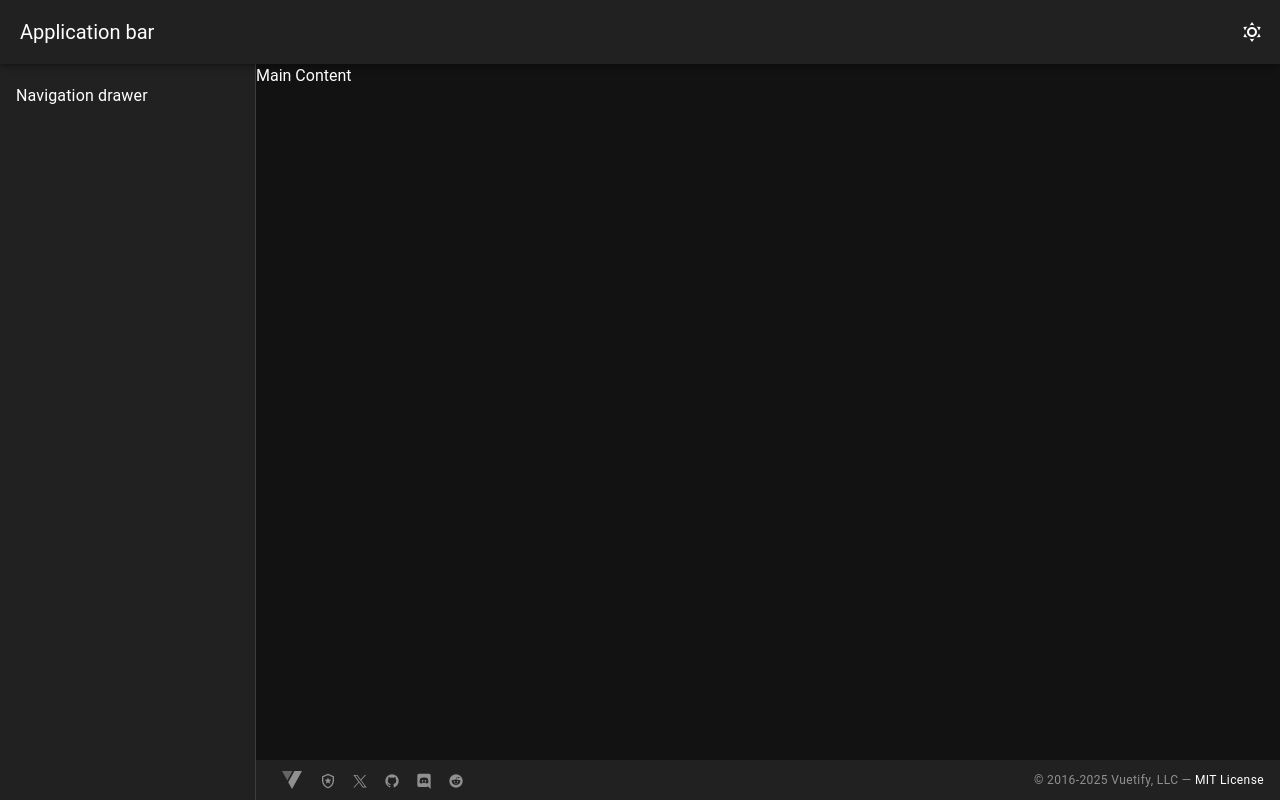
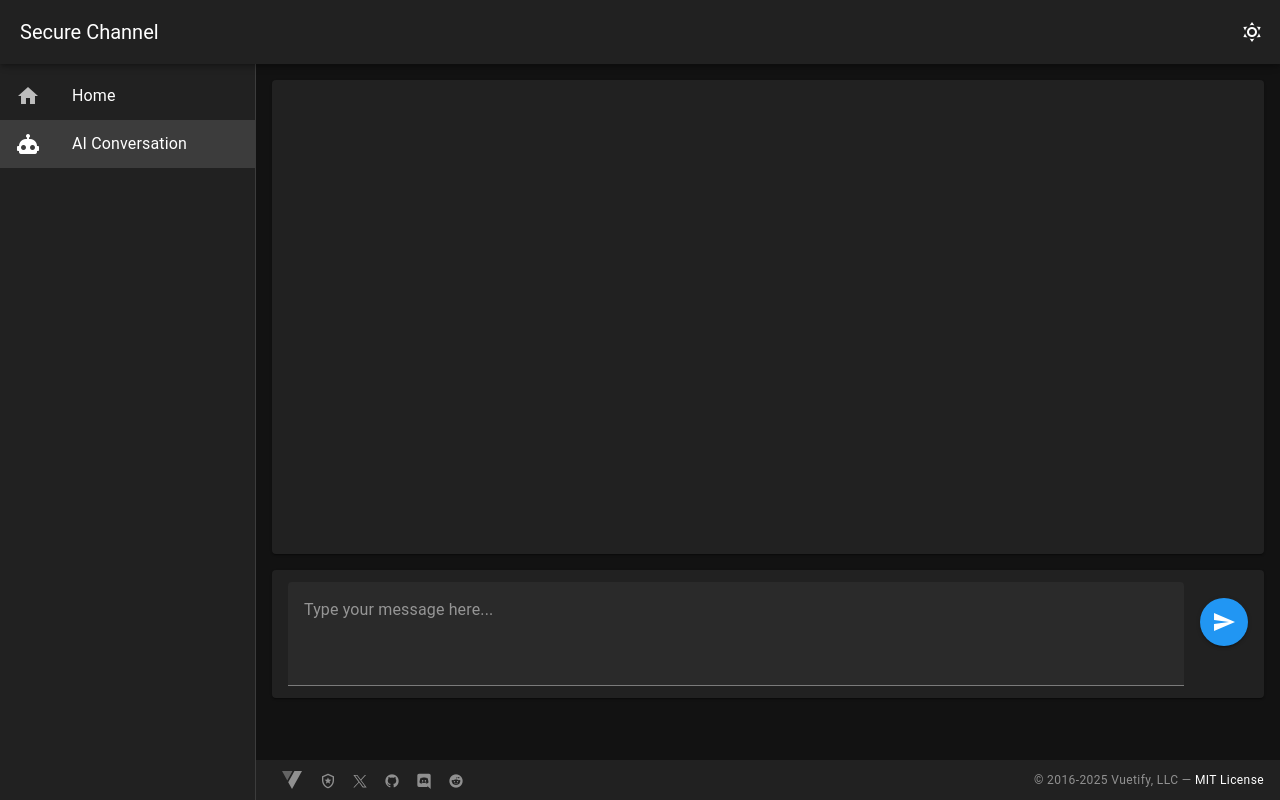
Before and after one commit to webjestic/schannel-vue, a Vue app: page /ai-conversation in a window 1280 px wide. Built offline with nearby package versions, Linux system fonts and the light colour scheme.

Commit message:
feat(pages) Home and Conversations added

```diff
--- a/src/components/AppLayout.vue
+++ b/src/components/AppLayout.vue
@@ -1,6 +1,6 @@
 <template>
   <v-layout class="rounded rounded-md">
-    <v-app-bar title="Application bar">
+    <v-app-bar title="Secure Channel">
       <v-spacer />
       <v-btn
         icon
@@ -12,14 +12,21 @@
 
     <v-navigation-drawer>
       <v-list>
-        <v-list-item title="Navigation drawer" />
+        <v-list-item
+          to="/"
+          title="Home"
+          prepend-icon="mdi-home"
+        />
+        <v-list-item
+          to="/ai-conversation"
+          title="AI Conversation"
+          prepend-icon="mdi-robot"
+        />
       </v-list>
     </v-navigation-drawer>
 
-    <v-main
-      title="d-flex align-center justify-center"
-      style="min-height: 300px;">
-      Main Content
+    <v-main>
+      <router-view />
     </v-main>
 
     <AppFooter />
--- /dev/null
+++ b/src/pages/ai-conversation.vue
@@ -0,0 +1,52 @@
+<template>
+  <v-container class="d-flex flex-column" style="height: calc(100vh - 150px)">
+    <!-- Chat messages area -->
+    <v-card class="flex-grow-1 mb-4 overflow-y-auto">
+      <v-card-text>
+        <!-- Conversation will go here -->
+      </v-card-text>
+    </v-card>
+
+    <!-- Input area -->
+    <v-card class="px-4 py-3">
+      <v-textarea
+        v-model="userInput"
+        rows="3"
+        auto-grow
+        hide-details
+        placeholder="Type your message here..."
+        @keydown.enter.prevent="handleSend"
+      >
+        <template #append>
+          <v-btn
+            color="primary"
+            icon="mdi-send"
+            @click="handleSend"
+          />
+        </template>
+      </v-textarea>
+    </v-card>
+  </v-container>
+</template>
+
+<script setup>
+import { ref } from 'vue'
+
+const userInput = ref('')
+
+const handleSend = () => {
+  if (!userInput.value.trim()) return
+  console.log('Message sent:', userInput.value)
+  userInput.value = ''
+}
+</script>
+
+<style scoped>
+.chat-messages {
+  min-height: 200px;
+}
+
+:deep(.v-expansion-panel-title) {
+  padding-right: 160px !important;
+}
+</style>
--- a/src/pages/index.vue
+++ b/src/pages/index.vue
@@ -1,7 +1,18 @@
 <template>
-  <HelloWorld />
+  <v-container>
+    <v-row>
+      <v-col>
+        <h1 class="text-h3 mb-4">Welcome to Secure Channel</h1>
+        <v-card>
+          <v-card-text>
+            <p class="text-body-1">This is the home page of our application.</p>
+          </v-card-text>
+        </v-card>
+      </v-col>
+    </v-row>
+  </v-container>
 </template>
 
 <script setup>
-  //
+// Component logic here
 </script>
```
Also changed, not shown: 1 other file (tests, documents, lock files or other folders).
